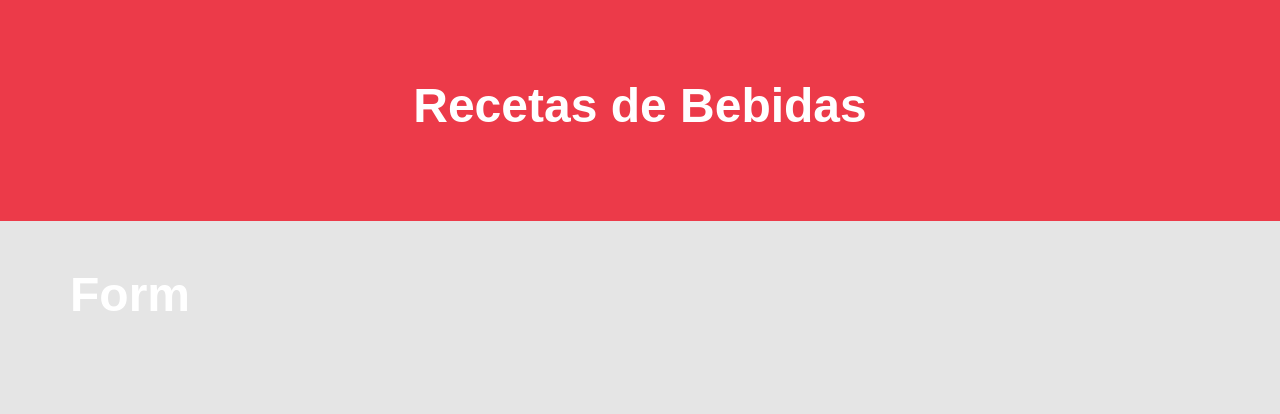
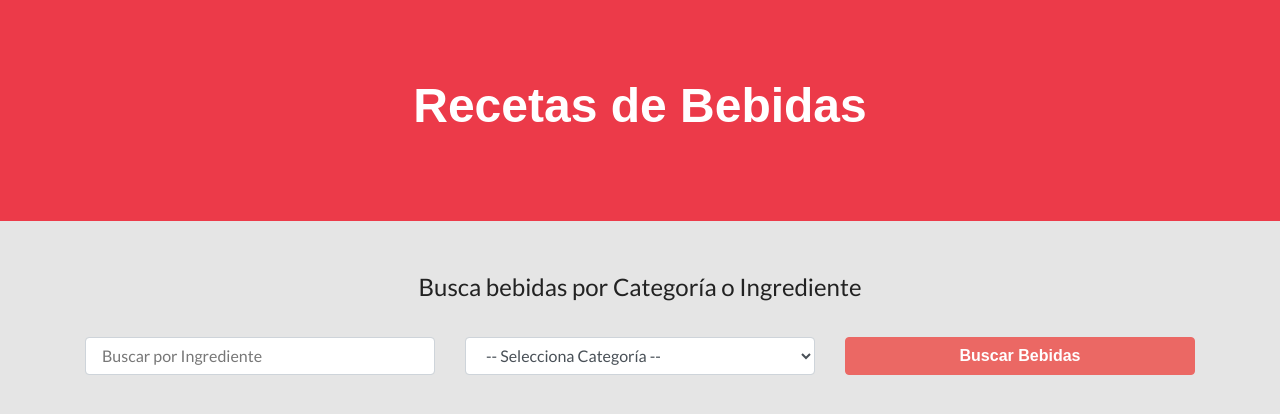
Before and after one commit to Alejandro-Ochando/drink_recipes, a React (Create React App) app: page / in a window 1280 px wide. Shown: the top 414 px of the page. Built offline with nearby package versions, Linux system fonts and the light colour scheme; a web font is replaced by a local one.

Commit message:
Rellenando el Form

```diff
--- a/src/components/Form.js
+++ b/src/components/Form.js
@@ -2,7 +2,41 @@
 
 const Form = () => {
     return (
-        <h1>Form</h1>
+        <form
+            className="col-12"
+        >
+            <fieldset className="text-center">
+                <legend>Busca bebidas por Categoría o Ingrediente</legend>
+            </fieldset>
+
+            <div className="row mt-4">
+                <div className="col-md-4">
+                    <input
+                        name="name"
+                        className="form-control"
+                        type="text"
+                        placeholder="Buscar por Ingrediente"
+                    />
+                </div>
+                <div className="col-md-4">
+                    <select
+                        className="form-control"
+                        name="category"
+                    >
+                        <option value="">-- Selecciona Categoría --</option>
+                    </select>
+                </div>
+                <div className="col-md-4">
+                    <input
+                        type="submit"
+                        className="btn btn-block btn-primary"
+                        value="Buscar Bebidas"
+                    />
+                </div>
+
+
+            </div>
+        </form>
      );
 }
 
```
Also changed, not shown: 1 other file (tests, documents, lock files or other folders).
